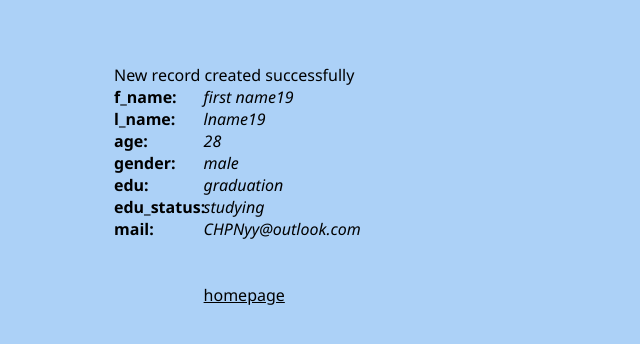
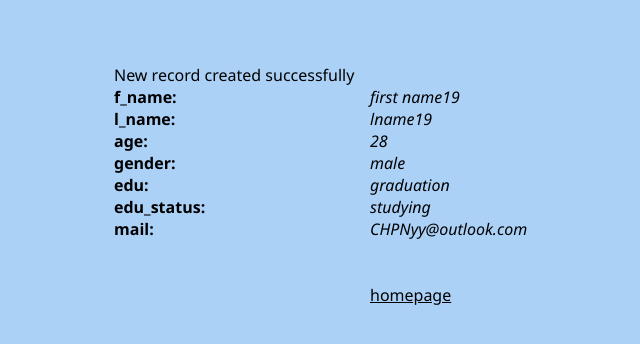
Before and after one commit to Shamik69/project1, a PHP site: page /project1/form.php in a window 1280 px wide. Shown: the top 344 px of the page, without its empty margins (142-782 px from the left). Run offline with PHP 8.4, Linux system fonts and the light colour scheme; data that the repository does not hold is empty.

Commit message:
Update style0.css

```diff
--- a/style0.css
+++ b/style0.css
@@ -38,5 +38,5 @@ br{
     font-family: conoslas, 'Segoe UI', Tahoma, Geneva, Verdana, sans-serif;
     color: #000000;
     position: absolute;
-    left: 27%;
+    left: 40%;
 }
```
